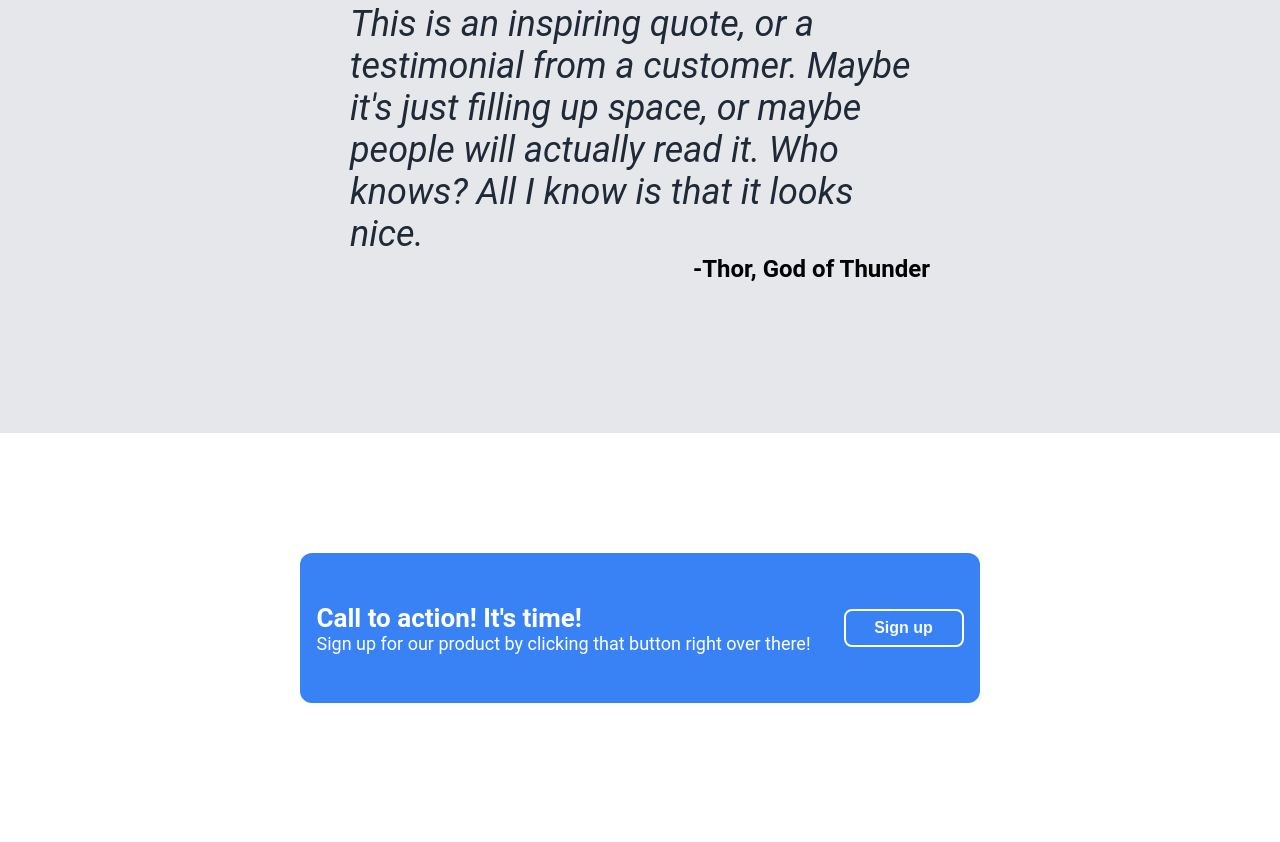
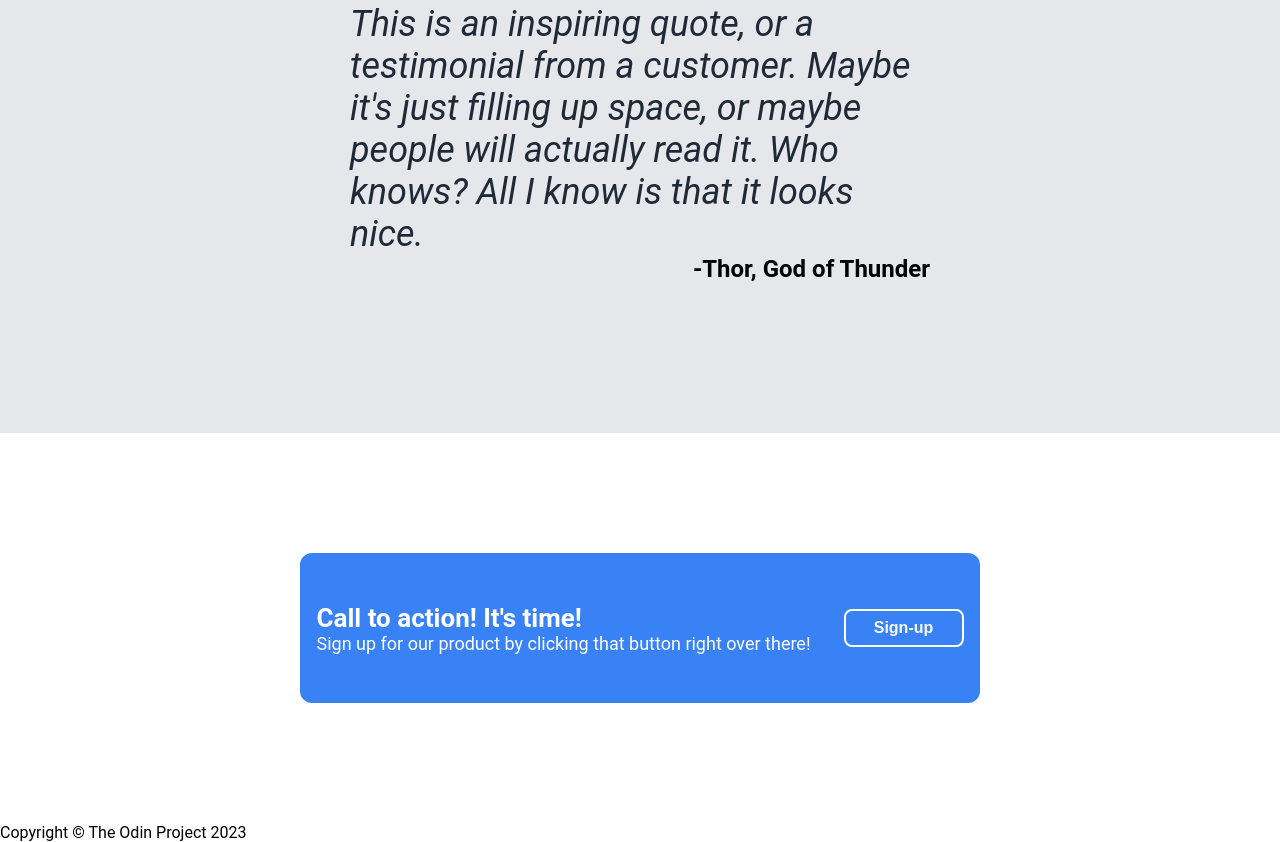
Before and after one commit to cj-cortes/odin-landing-page, a plain HTML site: page index.html in a window 1280 px wide. Shown: the part 1226-2068 px from the top of the page. Drawn offline with Linux system fonts and the light colour scheme.

Commit message:
Create footer

```diff
--- a/index.html
+++ b/index.html
@@ -33,7 +33,7 @@
                 </div>
 
                 <div class="con1-content2">
-                    <div>this is a placeholder for an image</div>
+                    this is a placeholder for an image
                 </div>
 
             </div>
@@ -43,6 +43,7 @@
 
         <!-- Container #2 -->
         <div class="container2">
+
             <div class="title">Some random information.</div>
 
             <div class="container2-child">
@@ -96,11 +97,17 @@
 
                 </div>
 
-                <button class="button2">Sign up</button>
+                <button class="button2">Sign-up</button>
 
             </div>
 
         </div>
 
+
+        <!-- Footer -->
+        <div class="footer">
+            Copyright © The Odin Project 2023
+        </div>
+
     </body>
 </html>
```
